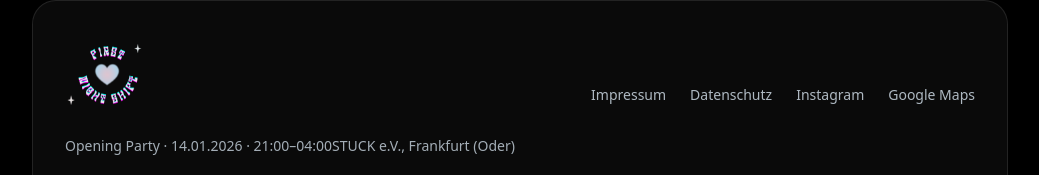
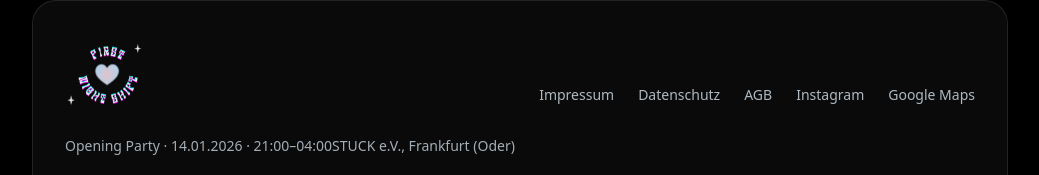
Before and after one commit to oxaxk/firstnightshift, a React (Vite) app: page / in a window 1280 px wide. Shown: the part 2622-2797 px from the top of the page, without its empty margins (120-1159 px from the left). Built offline with nearby package versions, Linux system fonts and the light colour scheme.

Commit message:
Update Footer.tsx

```diff
--- a/src/components/feature/Footer.tsx
+++ b/src/components/feature/Footer.tsx
@@ -58,6 +58,9 @@ export default function Footer() {
               <Link to="/datenschutz" className="opacity-75 hover:opacity-100 transition-opacity">
                 Datenschutz
               </Link>
+              <Link to="/agb" className="opacity-75 hover:opacity-100 transition-opacity">
+                AGB
+              </Link>
               <a
                 href="https://instagram.com/firstnightshift"
                 target="_blank"
```
